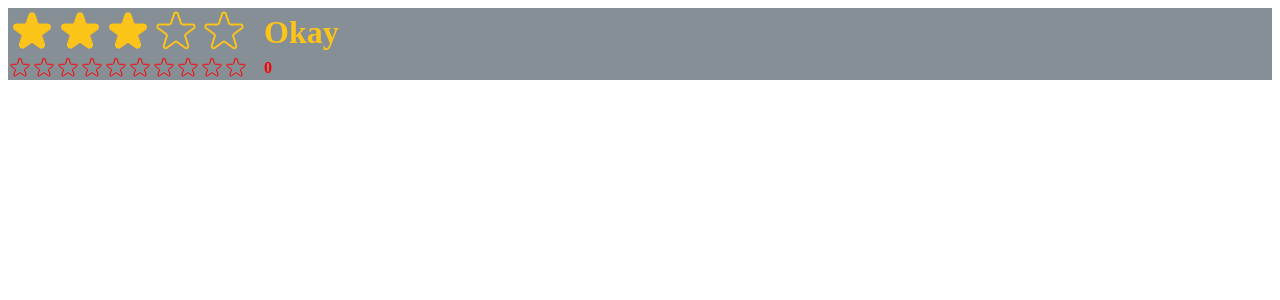
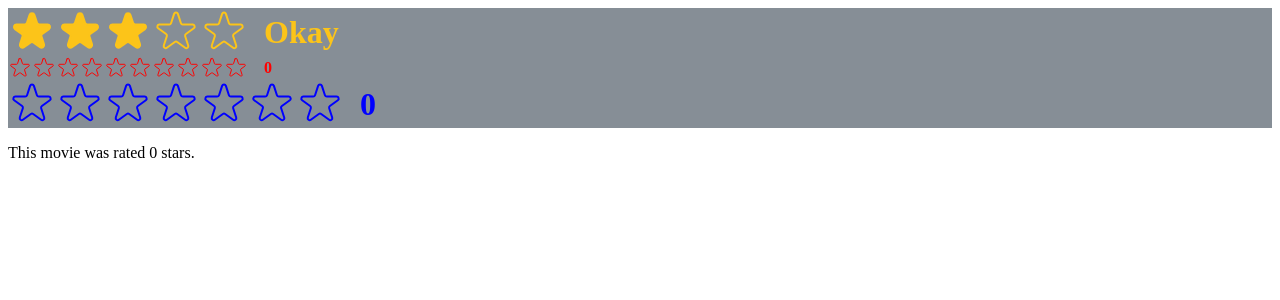
Before and after one commit to JoseAlbDR/usepopcorn-react, a React (Create React App) app: page / in a window 1280 px wide. Shown: the top 300 px of the page. Built offline with nearby package versions, Linux system fonts and the light colour scheme.

Commit message:
Pass onSetRating as a prop to use it outside StarRating component

```diff
--- a/src/StarRating.js
+++ b/src/StarRating.js
@@ -18,6 +18,7 @@
   className = "",
   messages = [],
   defaultRating = 0,
+  onSetRating,
 }) {
   const [rating, setRating] = useState(defaultRating);
   const [tempRating, setTempRating] = useState(defaultRating);
@@ -30,12 +31,17 @@
     fontSize: `${size / 1.5}px`,
   };
 
+  function handleRating(rating) {
+    setRating(rating);
+    onSetRating(rating);
+  }
+
   return (
     <div style={containerStyle} className={className}>
       <div style={starContainerStyle}>
         {Array.from({ length: maxRating }, (_, i) => (
           <Star
-            onRate={() => setRating(i + 1)}
+            onRate={() => handleRating(i + 1)}
             onHoverIn={() => setTempRating(i + 1)}
             onHoverOut={() => setTempRating(0)}
             key={i}
--- a/src/index.js
+++ b/src/index.js
@@ -1,8 +1,19 @@
-import React from "react";
+import React, { useState } from "react";
 import ReactDOM from "react-dom/client";
 // import "./index.css";
 // import App from "./App";
 import StarRating from "./StarRating";
+
+function Test() {
+  const [movieRating, setMovieRating] = useState(0);
+  return (
+    <div>
+      <StarRating color="blue" maxRating={7} onSetRating={setMovieRating} />
+      <p>This movie was rated {movieRating} stars.</p>
+    </div>
+  );
+}
+
 const root = ReactDOM.createRoot(document.getElementById("root"));
 root.render(
   <React.StrictMode>
@@ -13,5 +24,6 @@
       defaultRating={3}
     />
     <StarRating maxRating={10} color="red" size={24} className="test" />
+    <Test />
   </React.StrictMode>
 );
```
